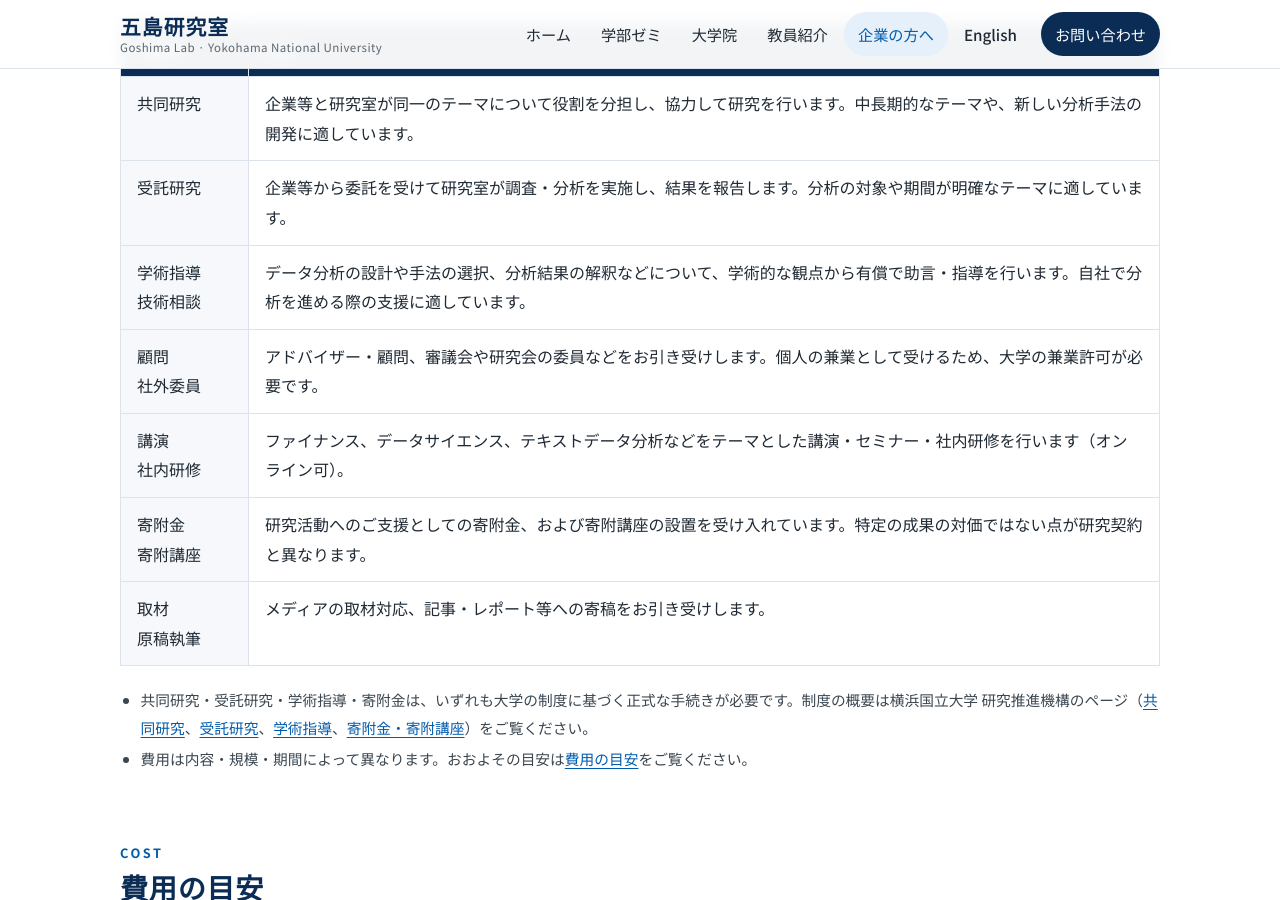
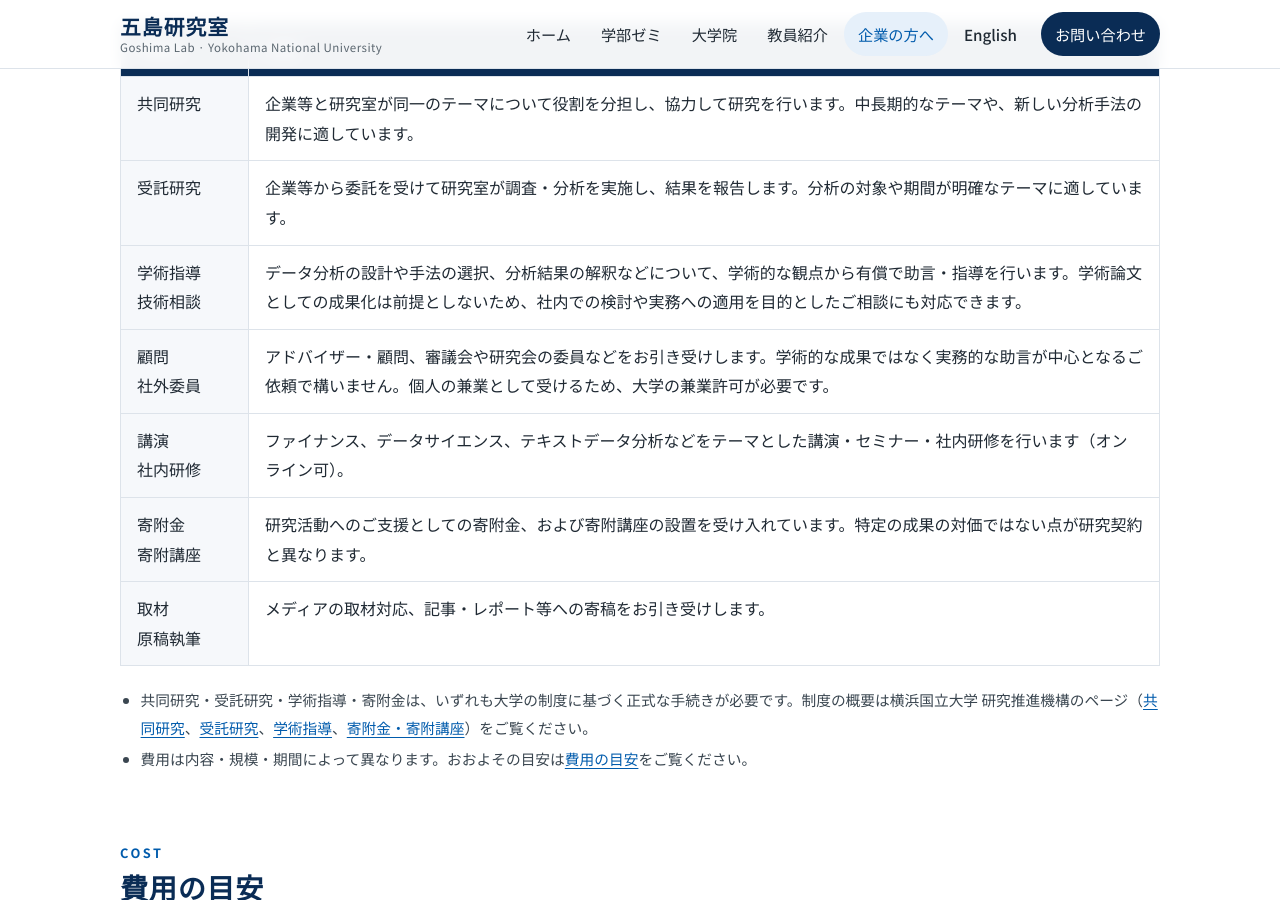
Before and after one commit to goshimalab/goshimalab-ynu-site, a Jekyll site: the page built from industry.md, in a window 1280 px wide and 900 px high, scrolled down 1570 px. Built offline with Jekyll 4.4.1, drawn with Linux system fonts in a browser that asks for light colours; some of the changed text lies outside the part shown.

Commit message:
Clarify that advisory frameworks need no academic output
Scope the expectation of academic publication to joint and contract
research, and state that academic guidance, advisory roles and lectures
can be purely practical.

Co-Authored-By: Claude Opus 5 <noreply@anthropic.com>

```diff
--- a/industry.md
+++ b/industry.md
@@ -58,8 +58,8 @@ has_contact: true
   <tbody>
     <tr><th>共同研究</th><td>企業等と研究室が同一のテーマについて役割を分担し、協力して研究を行います。中長期的なテーマや、新しい分析手法の開発に適しています。</td></tr>
     <tr><th>受託研究</th><td>企業等から委託を受けて研究室が調査・分析を実施し、結果を報告します。分析の対象や期間が明確なテーマに適しています。</td></tr>
-    <tr><th>学術指導<br>技術相談</th><td>データ分析の設計や手法の選択、分析結果の解釈などについて、学術的な観点から有償で助言・指導を行います。自社で分析を進める際の支援に適しています。</td></tr>
-    <tr><th>顧問<br>社外委員</th><td>アドバイザー・顧問、審議会や研究会の委員などをお引き受けします。個人の兼業として受けるため、大学の兼業許可が必要です。</td></tr>
+    <tr><th>学術指導<br>技術相談</th><td>データ分析の設計や手法の選択、分析結果の解釈などについて、学術的な観点から有償で助言・指導を行います。学術論文としての成果化は前提としないため、社内での検討や実務への適用を目的としたご相談にも対応できます。</td></tr>
+    <tr><th>顧問<br>社外委員</th><td>アドバイザー・顧問、審議会や研究会の委員などをお引き受けします。学術的な成果ではなく実務的な助言が中心となるご依頼で構いません。個人の兼業として受けるため、大学の兼業許可が必要です。</td></tr>
     <tr><th>講演<br>社内研修</th><td>ファイナンス、データサイエンス、テキストデータ分析などをテーマとした講演・セミナー・社内研修を行います（オンライン可）。</td></tr>
     <tr><th>寄附金<br>寄附講座</th><td>研究活動へのご支援としての寄附金、および寄附講座の設置を受け入れています。特定の成果の対価ではない点が研究契約と異なります。</td></tr>
     <tr><th>取材<br>原稿執筆</th><td>メディアの取材対応、記事・レポート等への寄稿をお引き受けします。</td></tr>
@@ -109,7 +109,7 @@ has_contact: true
 <h2 id="notes"><span class="en">Notes</span>ご相談にあたっての留意事項</h2>
 
 <ul class="checklist">
-  <li><strong>研究成果の公表</strong>：大学の研究室として、成果を学術論文や学会発表として公表することを前提としています。公表の時期や範囲、秘密情報の取り扱いは、事前の協議と契約で定めます。</li>
+  <li><strong>研究成果の公表</strong>：共同研究・受託研究については、大学の研究室として、成果を学術論文や学会発表として公表することを前提としています。公表の時期や範囲、秘密情報の取り扱いは、事前の協議と契約で定めます。一方、学術指導・技術相談や顧問・社外委員、講演・社内研修は、学術的な成果や公表を前提としません。実務上の課題への助言のみをご希望の場合は、これらの枠組みをご検討ください。</li>
   <li><strong>秘密情報の取り扱い</strong>：秘密保持契約（NDA）は大学名義で締結します。提供いただくデータの管理方法や利用範囲は、契約で明確にしたうえで取り扱います。</li>
   <li><strong>学生の参画</strong>：テーマによっては大学院生が参加する場合があります。その場合も、秘密情報に接する範囲や管理方法は事前に取り決めます。</li>
   <li><strong>知的財産</strong>：研究成果の帰属や特許等の取り扱いは、枠組みごとに大学の規程に基づいて定めます。</li>
```
